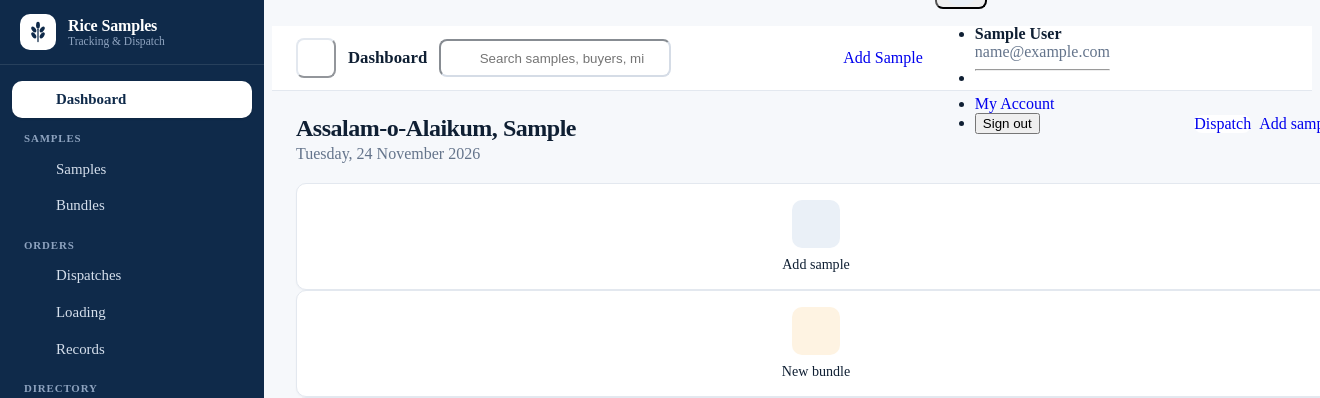
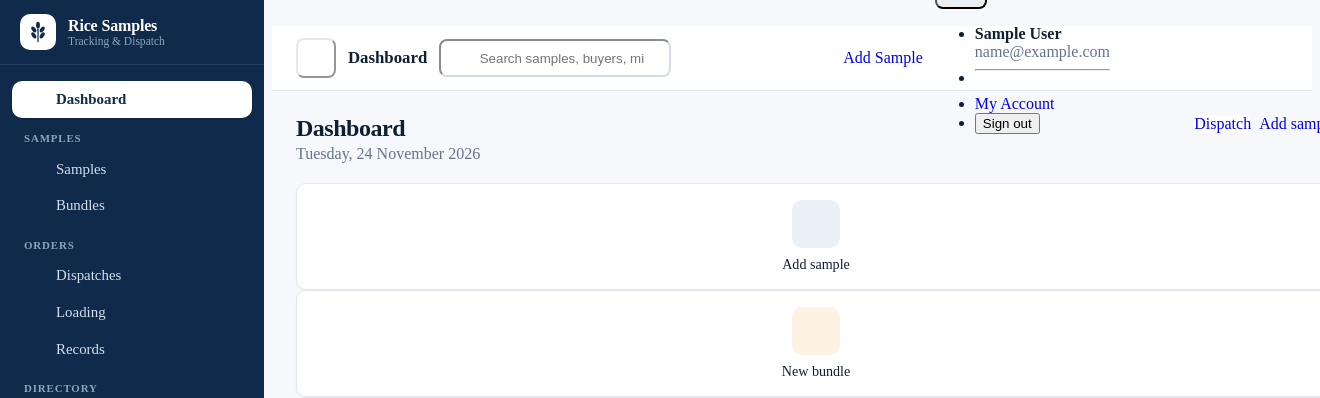
Before and after one commit to itxxsaiff/rice-sample-tracking-system, a Laravel app: page / in a window 1320 px wide; the page is wider, and only the part inside the window is pictured. Shown: the top 398 px of that part. Run offline with Laravel 12, Linux system fonts and the light colour scheme; the visitor is signed in with stand-in values (Sample User, id 1); data that the repository does not hold is empty; style sheets or scripts are compiled from the project's sources.

Commit message:
Main page text changed

```diff
--- a/resources/views/dashboard.blade.php
+++ b/resources/views/dashboard.blade.php
@@ -1,7 +1,7 @@
 <x-layouts.app title="Dashboard">
     <div class="page-header keep-mobile">
         <div>
-            <h1>Assalam-o-Alaikum, {{ Str::before($user->name, ' ') }}</h1>
+            <h1>Dashboard</h1>
             <p>{{ now()->format('l, j F Y') }}</p>
         </div>
         <div class="page-actions d-none d-md-flex">
```
